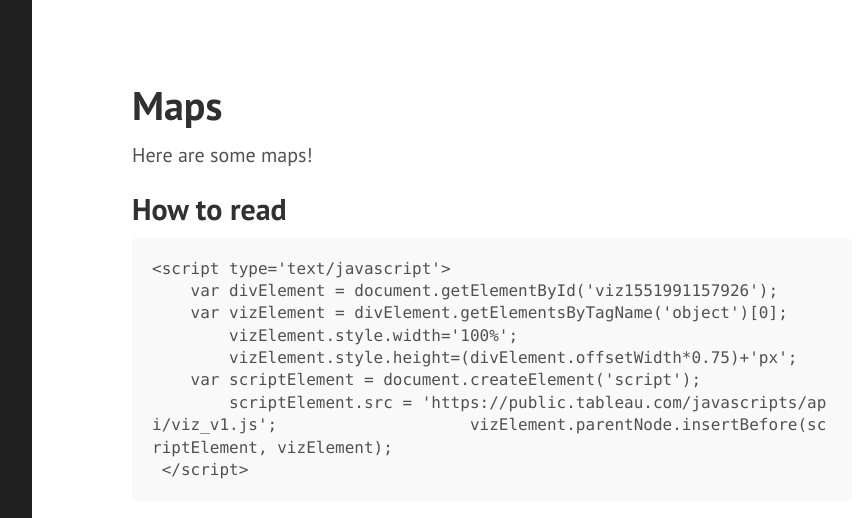
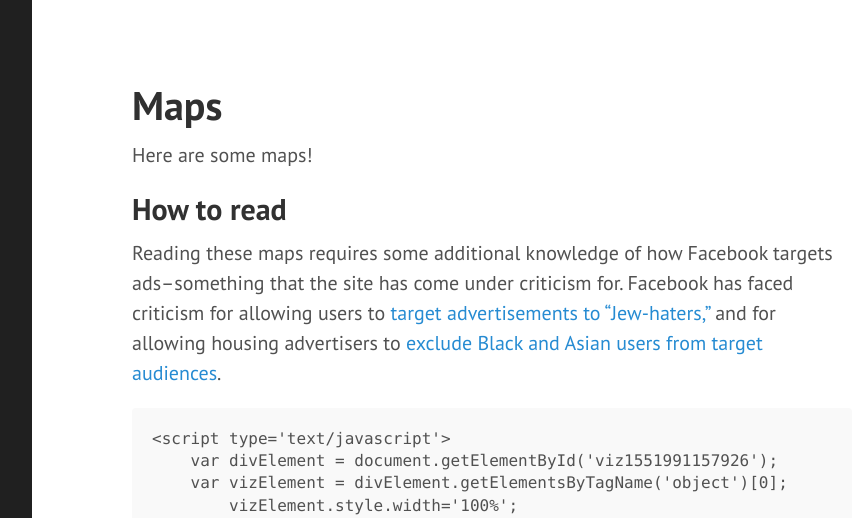
Before and after one commit to isawil/russian-ads, a Jekyll site: the page built from maps.md, in a window 1280 px wide and 1319 px high. Shown: the top 518 px of the window, without its empty margins (328-1191 px from the left). Built offline with Jekyll 4.4.1, drawn with Linux system fonts in a browser that asks for light colours.

Commit message:
Update maps.md

```diff
--- a/maps.md
+++ b/maps.md
@@ -6,6 +6,8 @@ title: Maps
 Here are some maps!
 
 ## How to read
+
+Reading these maps requires some additional knowledge of how Facebook targets ads--something that the site has come under criticism for. Facebook has faced criticism for allowing users to [target advertisements to "Jew-haters,"](https://www.propublica.org/article/facebook-enabled-advertisers-to-reach-jew-haters) and for allowing housing advertisers to [exclude Black and Asian users from target audiences](https://www.propublica.org/article/facebook-advertising-discrimination-housing-race-sex-national-origin).
 
 <div class='tableauPlaceholder' id='viz1551991157926' style='position: relative'>
 <noscript><a href='#'><img alt=' ' src='https://public.tableau.com/static/images/SQ/SQGYPMF3N/1_rss.png' style='border: none'/></a></noscript>
```
